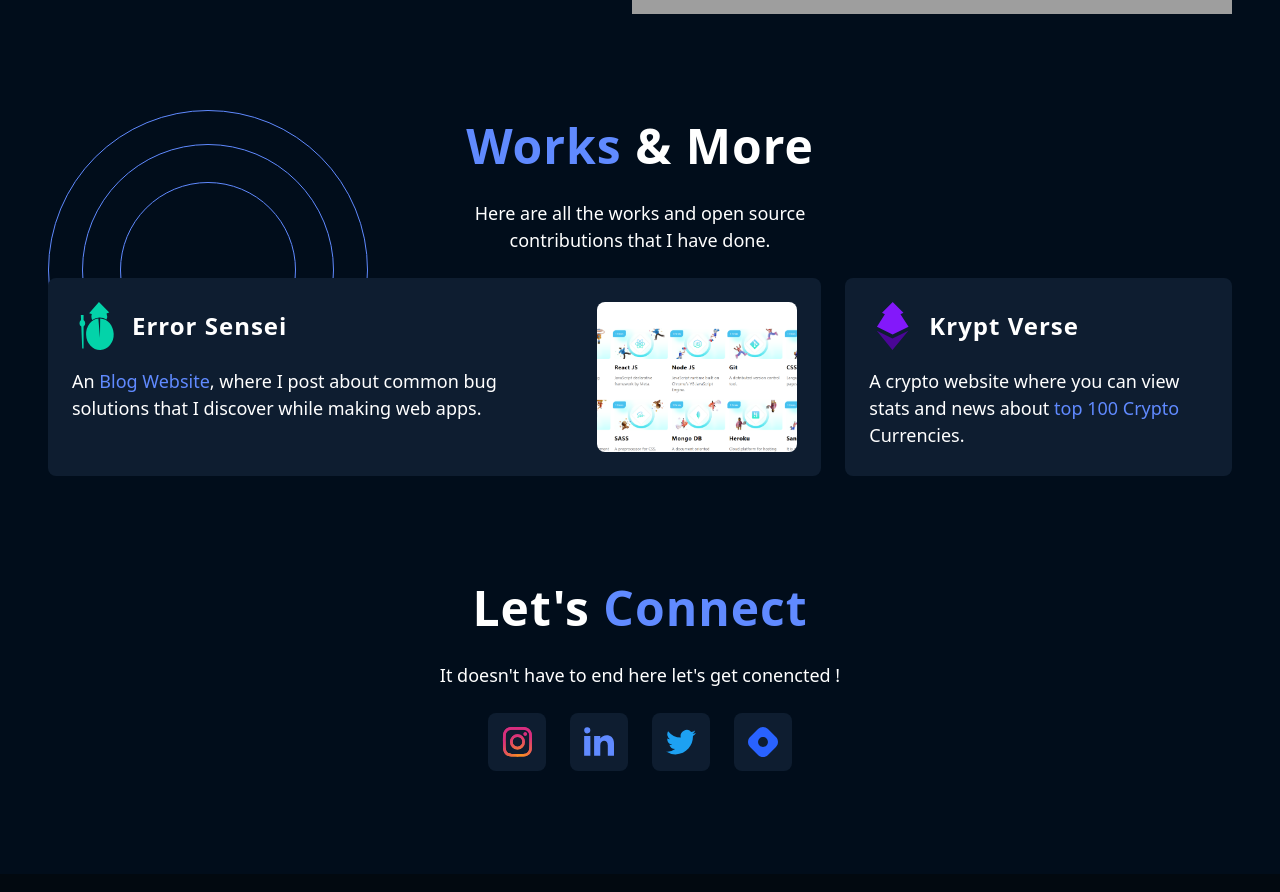
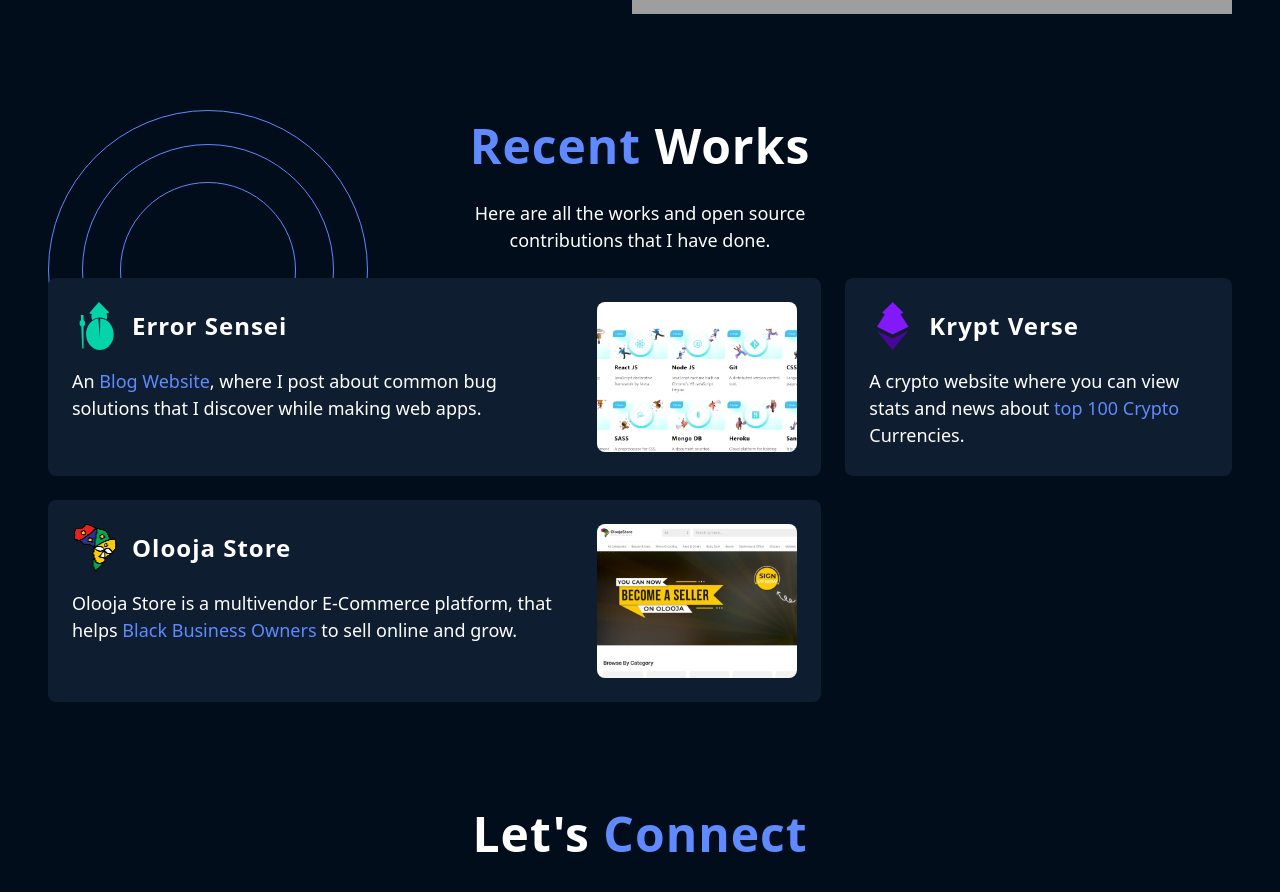
Before and after one commit to Dev-Raaz/portfolio, a React (Create React App) app: page / in a window 1280 px wide. Shown: the part 574-1466 px from the top of the page. Built offline with nearby package versions, Linux system fonts and the light colour scheme; grey boxes are pictures that could not be loaded.

Commit message:
Updated portfolio

```diff
--- a/src/components/pages/home/Works.js
+++ b/src/components/pages/home/Works.js
@@ -9,7 +9,7 @@ const Works = () => {
             <img className='middle-graphics' src='/res/graphics/middlegraphic.svg' alt='Middle Graphics'/>
             <div className='header-grp'>
               <h1 className='works-n-more-header' data-aos='fade-up'>
-              <span className='prm-color'>Works</span> {'&'} More
+              <span className='prm-color'>Recent</span> Works
               </h1>
               <p className='works-n-more-text' data-aos='fade-up' data-aos-delay='200'>
               Here are all the works and open source <br/> contributions that I have done.
@@ -54,11 +54,11 @@ const Works = () => {
           </div>
 
           {/* COMING SOOON . . . */}
-          {/* <div className='works-n-more-grid-right'>
+          <div className='works-n-more-grid-left'>
             {
               // Devkitz
             }
-            <a href='/#'
+            {/* <a href='/#'
             target='_blank'
             rel='noreferrer'
             className='works-n-more-card'>
@@ -68,31 +68,32 @@ const Works = () => {
               </div>
               <p>An website that <span className='prm-color'>recommends tools </span>
               for different purpose to developers.</p>
-            </a>
+            </a> */}
 
             {
               // Error Sensei
               }
-            <a href='https://errorsensei.netlify.app'
+            <a href='https://www.oloojastore.com/'
             target='_blank'
             rel='noreferrer'
             className='works-n-more-card card-w-img'>
               <div>
                 <div className='name'>
-                  <img src='/res/works/errorsensei.svg' alt='Error Sensei Logo'/>
-                  <h3>Error Sensei</h3>
+                  <img src='/res/works/oloojalogo.svg' alt='Error Sensei Logo'/>
+                  <h3>Olooja Store</h3>
                 </div>
                 <p>
-                  A website that helps dev with solutions to common
-                  <span className='prm-color'> bugs and errors.</span>
+                  Olooja Store is a multivendor E-Commerce platform, that helps
+                  <span className='prm-color'> Black Business Owners</span> to
+                  sell online and grow.
                 </p>
               </div>
               {
                 // Image
               }
-              <img src='/res/works/default-work.svg' alt='Card Graphics'/>
+              <img src='/res/works/oloojastore.webp' alt='Card Graphics'/>
             </a>
-          </div> */}
+          </div>
         </section>
 
   )
```
Also changed, not shown: public/res/works/oloojalogo.svg (added), public/res/works/oloojastore.webp (added).
